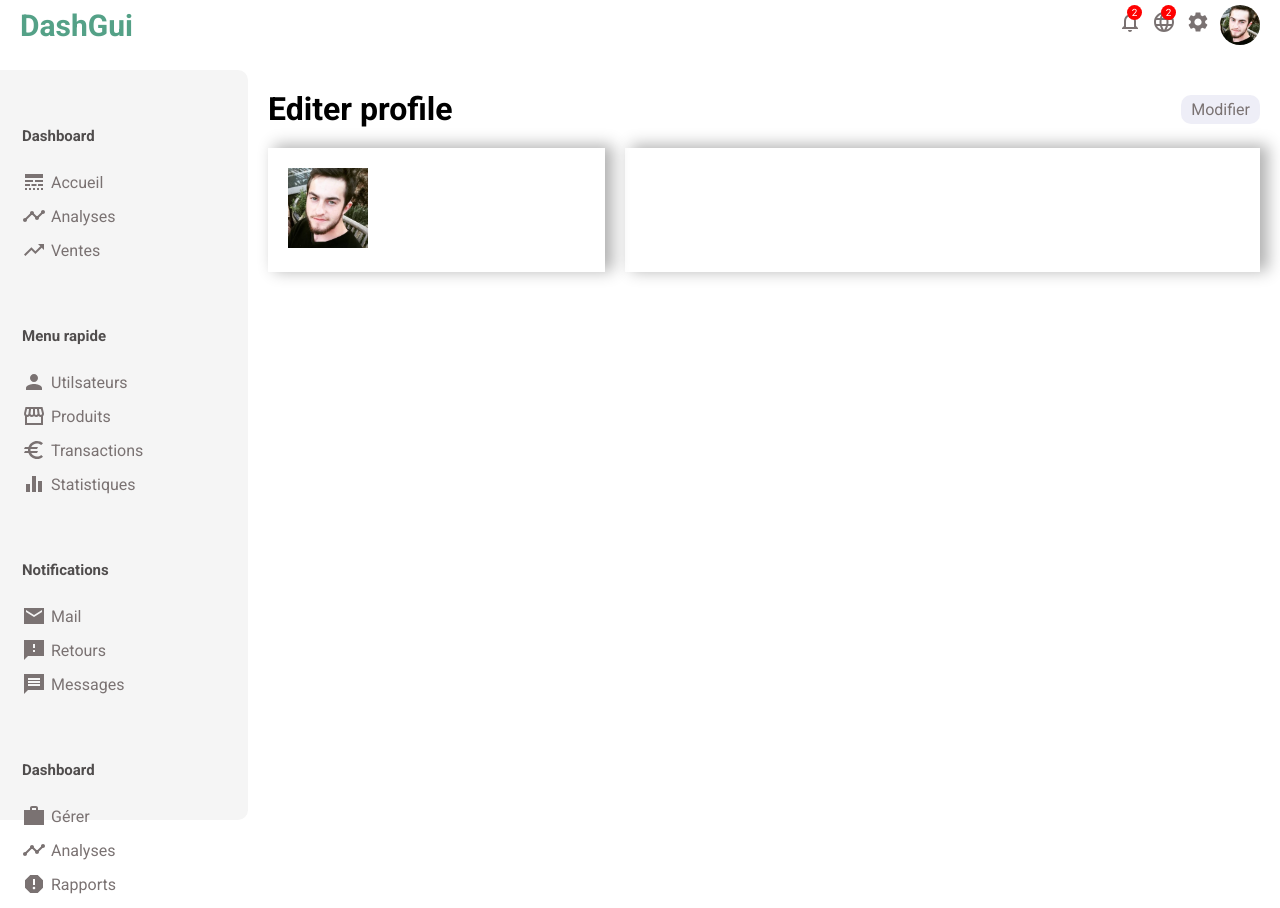
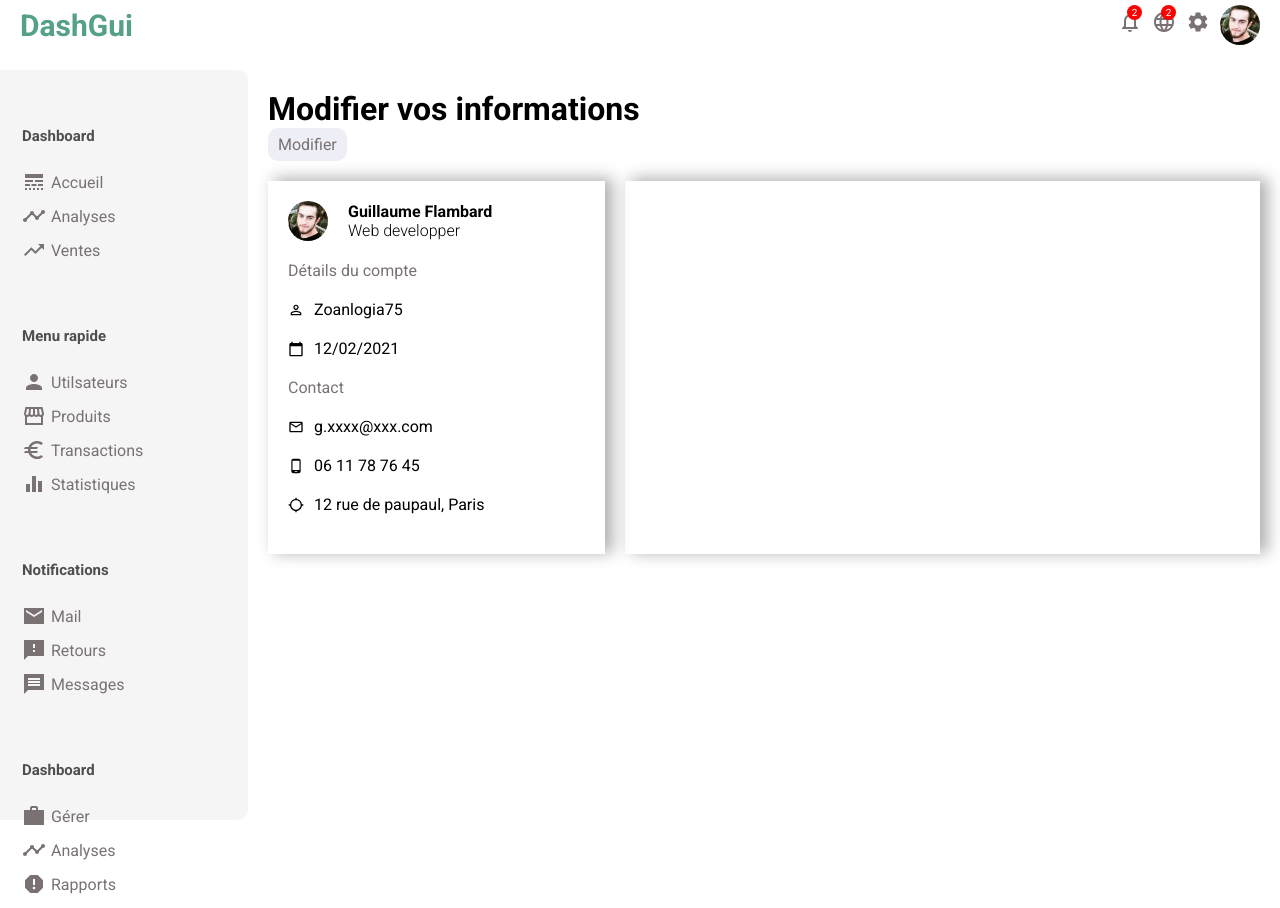
Before and after one commit to zoanlogia/react-dashboard, a React (Create React App) app: page /user/1 in a window 1280 px wide. Built offline with nearby package versions, Linux system fonts and the light colour scheme.

Commit message:
add show widget

```diff
--- a/src/pages/user/User.jsx
+++ b/src/pages/user/User.jsx
@@ -1,22 +1,79 @@
 /** @format */
 
 import "./user.scss";
-import Avatar from '../../assets/img/moi.jpg'
+import Avatar from "../../assets/img/moi.jpg";
+import {
+  CalendarToday,
+  LocationSearching,
+  MailOutline,
+  PermIdentity,
+  PhoneAndroid,
+} from "@material-ui/icons";
 
 export default function User() {
   return (
     <div className="user">
-      <div className="user__titleContainer">
-        <h1 className="user__titleContainer__userTitle">Editer profile</h1>
-        <button className="user__titleContainer__addButton">Modifier</button>
+      <div className="container__title">
+        <h1 className="title__user">Modifier vos informations</h1>
+        <button className="user__btn">Modifier</button>
       </div>
-      <div className="user__userContainer">
-          <div className="user__userContainer__userShow">
-              <div className="user__userContainer__userShow__top">
-                  <img className="user__userContainer__userShow__top__img" src={Avatar} alt="" />
-              </div>
+      <div className="user__container">
+        <div className="user__container__userShow">
+          <div className="user__container__userShow__top">
+            <img
+              src={Avatar}
+              alt="avatar"
+              className="user__container__userShow__top__img"
+            />
+            <div className="user__container__userShow__top__title">
+              <span className="user__container__userShow__top__title__username">
+                Guillaume Flambard
+              </span>
+              <span className="user__container__userShow__top__title__job">
+                Web developper
+              </span>
+            </div>
           </div>
-          <div className="user__userContainer__userUpdate"></div>
+          <div className="user__container__userShow__bottom">
+            <span className="user__container__userShow__bottom__description">
+              Détails du compte
+            </span>
+            <div className="user__container__userShow__bottom__info">
+              <PermIdentity className="user__container__userShow__bottom__info__icon" />
+              <span className="user__container__userShow__bottom__info__title">
+                Zoanlogia75
+              </span>
+            </div>
+            <div className="user__container__userShow__bottom__info">
+              <CalendarToday className="user__container__userShow__bottom__info__icon" />
+              <span className="user__container__userShow__bottom__info__date">
+                12/02/2021
+              </span>
+            </div>
+            <div className="user__container__userShow__bottom__description">
+              Contact
+            </div>
+            <div className="user__container__userShow__bottom__info">
+              <MailOutline className="user__container__userShow__bottom__info__icon" />
+              <span className="user__container__userShow__bottom__info__email">
+                g.xxxx@xxx.com
+              </span>
+            </div>
+            <div className="user__container__userShow__bottom__info">
+              <PhoneAndroid className="user__container__userShow__bottom__info__icon" />
+              <span className="user__container__userShow__bottom__info__number">
+                06 11 78 76 45
+              </span>
+            </div>
+            <div className="user__container__userShow__bottom__info">
+              <LocationSearching className="user__container__userShow__bottom__info__icon" />
+              <span className="user__container__userShow__bottom__info__adress">
+                12 rue de paupaul, Paris
+              </span>
+            </div>
+          </div>
+        </div>
+        <div className="user__container__userUpdate"></div>
       </div>
     </div>
   );
--- a/src/pages/user/user.scss
+++ b/src/pages/user/user.scss
@@ -6,23 +6,24 @@
   flex: 4;
   padding: 20px;
 
-  &__titleContainer {
+  &__container__title {
     display: flex;
     align-items: center;
     justify-content: space-between;
+  }
 
-    &__addButton {
+  &__btn {
+    border: none;
+    align-items: center;
     border-radius: 10px;
-      padding: 5px 10px;
+    padding: 7px 10px;
     background-color: $btn-color;
     color: $grey-color;
-      border: none;
     cursor: pointer;
     font-size: 16px;
   }
-  }
 
-  &__userContainer {
+  &__container {
     display: flex;
     margin-top: 20px;
 
@@ -33,10 +34,50 @@
       box-shadow: 7px -2px 15px 1px rgba(0, 0, 0, 0.31);
 
       &__top {
+        display: flex;
+        align-items: center;
 
         &__img {
-                height: 80px;
-                width: 80px;
+          width: 40px;
+          height: 40px;
+          border-radius: 50%;
+          object-fit: cover;
+        }
+
+        &__title {
+          display: flex;
+          flex-direction: column;
+          margin-left: 20px;
+
+          &__username {
+            font-weight: 600;
+          }
+
+          &__job {
+            font-weight: 300;
+          }
+        }
+      }
+
+      &__bottom {
+        margin-top: 20px;
+
+        &__description {
+          color: $grey-color;
+        }
+
+        &__info {
+          display: flex;
+          align-items: center;
+          margin: 20px 0;
+
+          &__icon {
+            font-size: 16px !important;
+          }
+
+          &__title, &__date, &__email, &__number, &__adress {
+            margin-left: 10px;
+          }
         }
       }
     }
@@ -49,5 +90,4 @@
       margin-left: 20px;
     }
   }
-
 }
```
Lines whose indentation alone changed are shown as unchanged.
